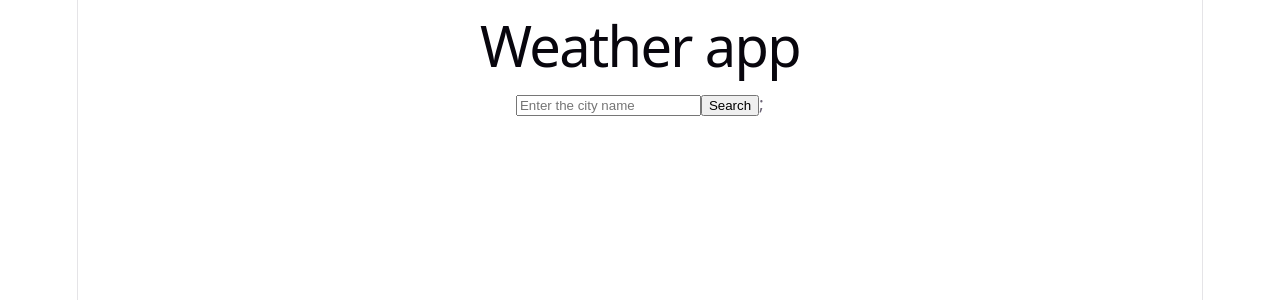
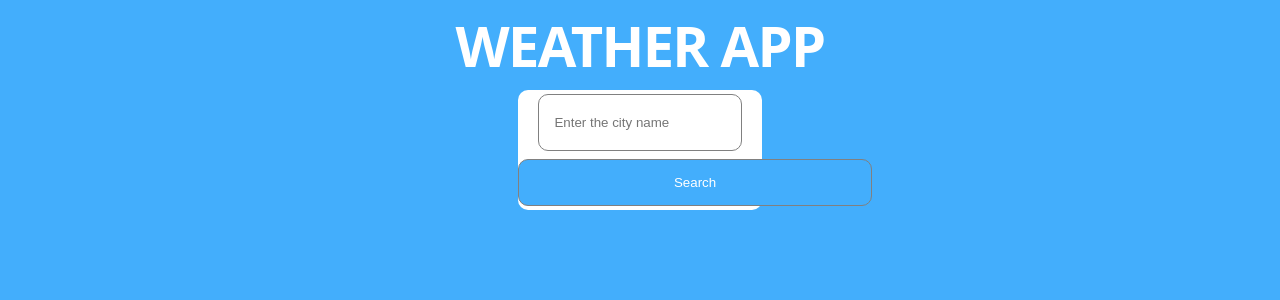
Before and after one commit to MouadBoumahdi/weather-app, a React (Vite) app: page / in a window 1280 px wide. Shown: the top 300 px of the page. Built offline with nearby package versions, Linux system fonts and the light colour scheme.

Commit message:
add input validation and enhance styling for city search

```diff
--- a/src/App.jsx
+++ b/src/App.jsx
@@ -1,4 +1,5 @@
 import { useState } from "react";
+import './index.css';
 
 function App(){
 
@@ -6,7 +7,10 @@ function App(){
   const [weather,setWeather] = useState(null)
   const handleSearch = async()=>{
 
-
+  if (!city.trim()) {
+      alert("Please enter a city name");
+      return;
+    }
 
 
     const apiKey = import.meta.env.VITE_WEATHER_API_KEY;
@@ -28,19 +32,23 @@ function App(){
 
   return(
     <div>
-      <h1>Weather app</h1>
-      <input type="text" value={city} placeholder="Enter the city name" onChange={(e) => setCity(e.target.value)} />
-      <button onClick={handleSearch}>Search</button>
+
+      <h1>WEATHER APP</h1>
+
+      <div className="cityInput">
+        <input type="text" value={city} placeholder="Enter the city name" onChange={(e) => setCity(e.target.value)} />
+        <button onClick={handleSearch}>Search</button>
+      </div>
 
       {weather &&(
-      <div>
+      <div className="weatherContainer">
         <h2>{weather.location.name}</h2>
         <img src={`https:${weather.current.condition.icon}`} alt="" />
         <p>Temperature: {weather.current.temp_c}°C</p>
         <p>Humidity: {weather.current.humidity}°C</p>
         <p>Wind Speed: {weather.current.wind_kph} km/h</p>
       </div>
-    )};
+    )}
 
     </div>
 
@@ -48,7 +56,7 @@ function App(){
 
   )
 
-;
+
 }
 
 
--- a/src/index.css
+++ b/src/index.css
@@ -59,7 +59,6 @@ body {
   max-width: 100%;
   margin: 0 auto;
   text-align: center;
-  border-inline: 1px solid var(--border);
   min-height: 100svh;
   display: flex;
   flex-direction: column;
@@ -109,3 +108,65 @@ code {
   padding: 4px 8px;
   background: var(--code-bg);
 }
+
+
+
+
+body{
+  background-color: #43AEFC;
+  width: 100vw;
+}
+
+
+.cityInput{
+  display: flex;
+  flex-direction: column;
+  width: 19vw;
+  height: 15vh;
+  margin: 0 auto;
+  justify-content: space-around;
+  background-color: #FFFFFF;
+  border-radius: 10px;
+}
+
+ h1{
+  color: white;
+  font-weight: bold;
+}
+
+.cityInput input{
+    padding: 20px 15px;
+}
+
+.cityInput button{
+    padding: 15px 0;
+    width: 26.5em;
+    margin: 0 auto;
+    background-color: #43AEFC;
+    color: white;
+}
+.cityInput input,button{
+  margin: 0px 20px;
+  border-radius: 10px;
+  border: 1px solid gray;
+}
+
+
+.weatherContainer{
+  background-color: white;
+  border: 1px solid;
+  width: 25vw;
+  border-radius: 10px;
+  padding: 20px 0;
+  border: transparent;
+  margin: 30px auto;
+  line-height: 30px;
+}
+
+.weatherContainer img{
+  width: 100px;
+}
+
+.weatherContainer p{
+  font-family: bold;
+}
```
